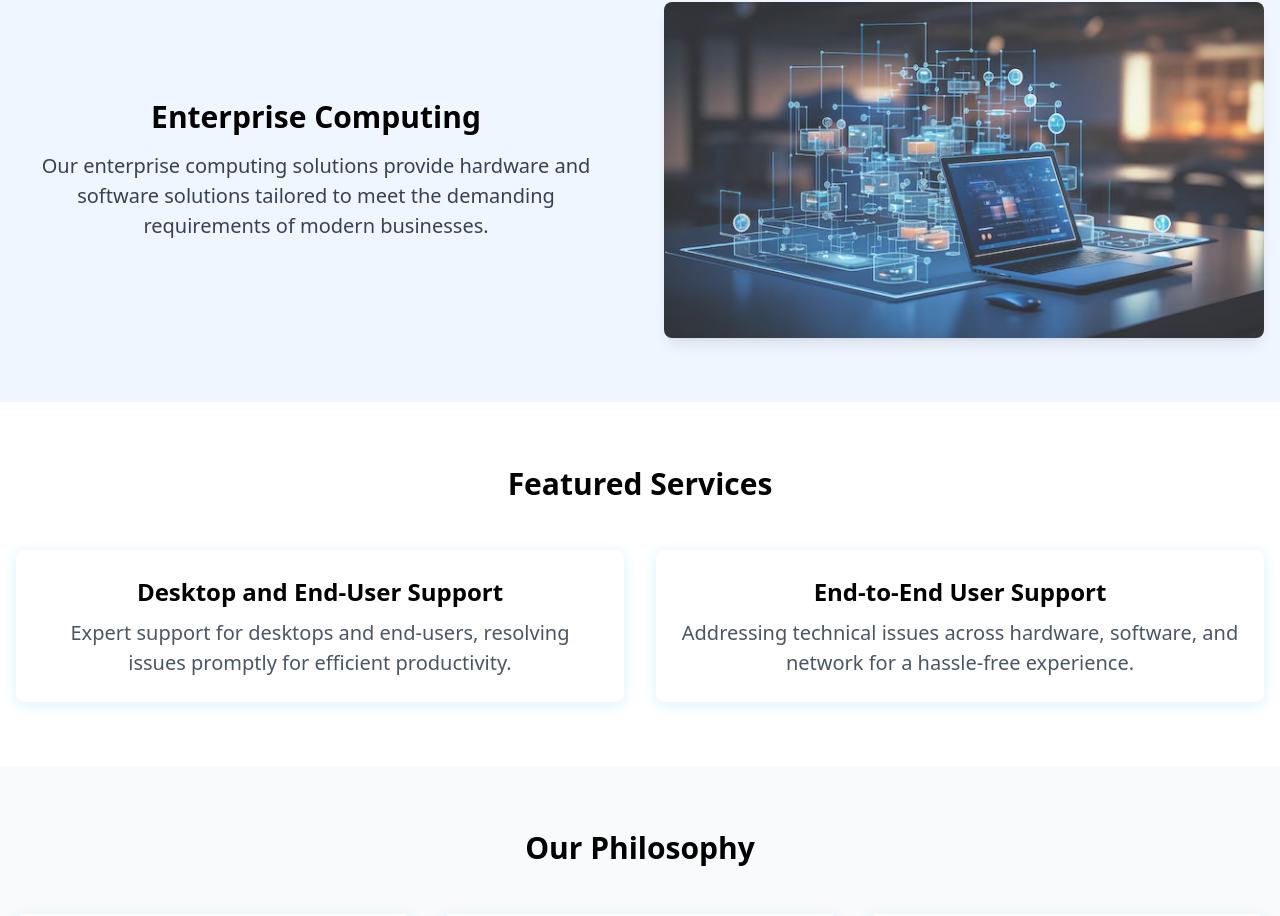
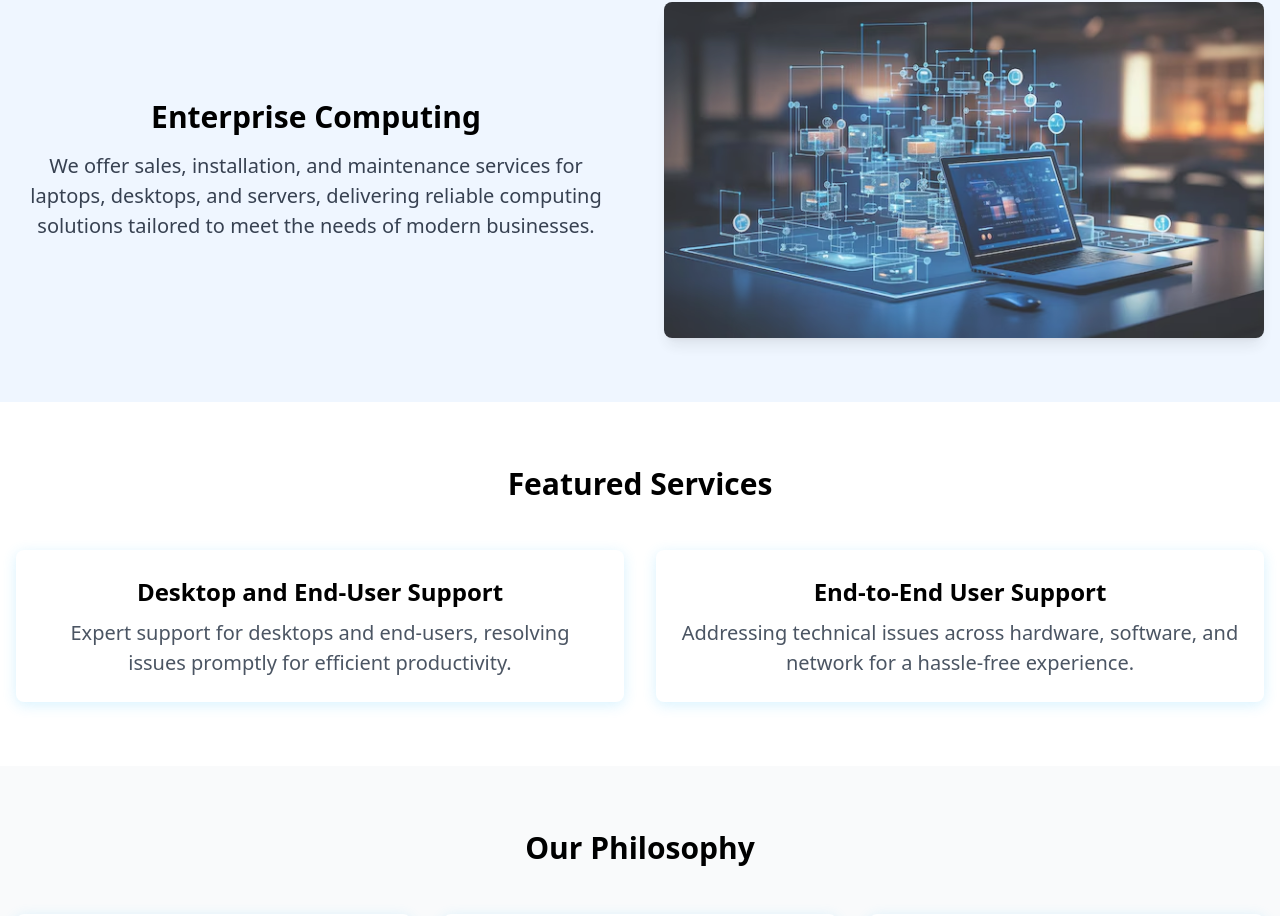
Before and after one commit to nestoricdigital-sketch/vhstechsphere, a React (Create React App) app: page / in a window 1280 px wide. Shown: the part 1484-2400 px from the top of the page. Built offline with nearby package versions, Linux system fonts and the light colour scheme.

Commit message:
text is updated

```diff
--- a/src/components/Home.js
+++ b/src/components/Home.js
@@ -186,9 +186,9 @@ export default function Home() {
           <div className="md:w-1/2 mb-8 md:mb-0">
             <h2 className="text-3xl font-bold mb-4">Enterprise Computing</h2>
             <p className="text-gray-700 small-text">
-              Our enterprise computing solutions provide hardware and software
-              solutions tailored to meet the demanding requirements of modern
-              businesses.
+              We offer sales, installation, and maintenance services for
+              laptops, desktops, and servers, delivering reliable computing
+              solutions tailored to meet the needs of modern businesses.
             </p>
           </div>
           <div className="md:w-1/2">
```
